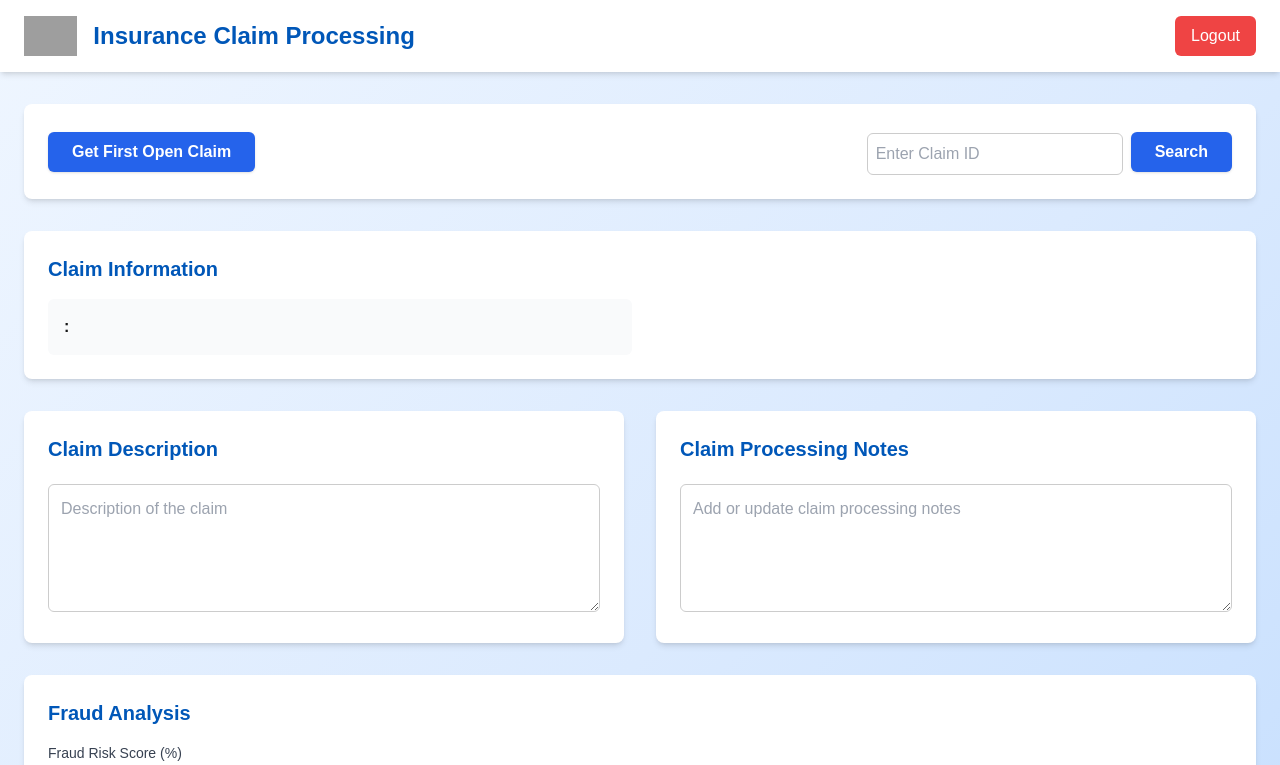
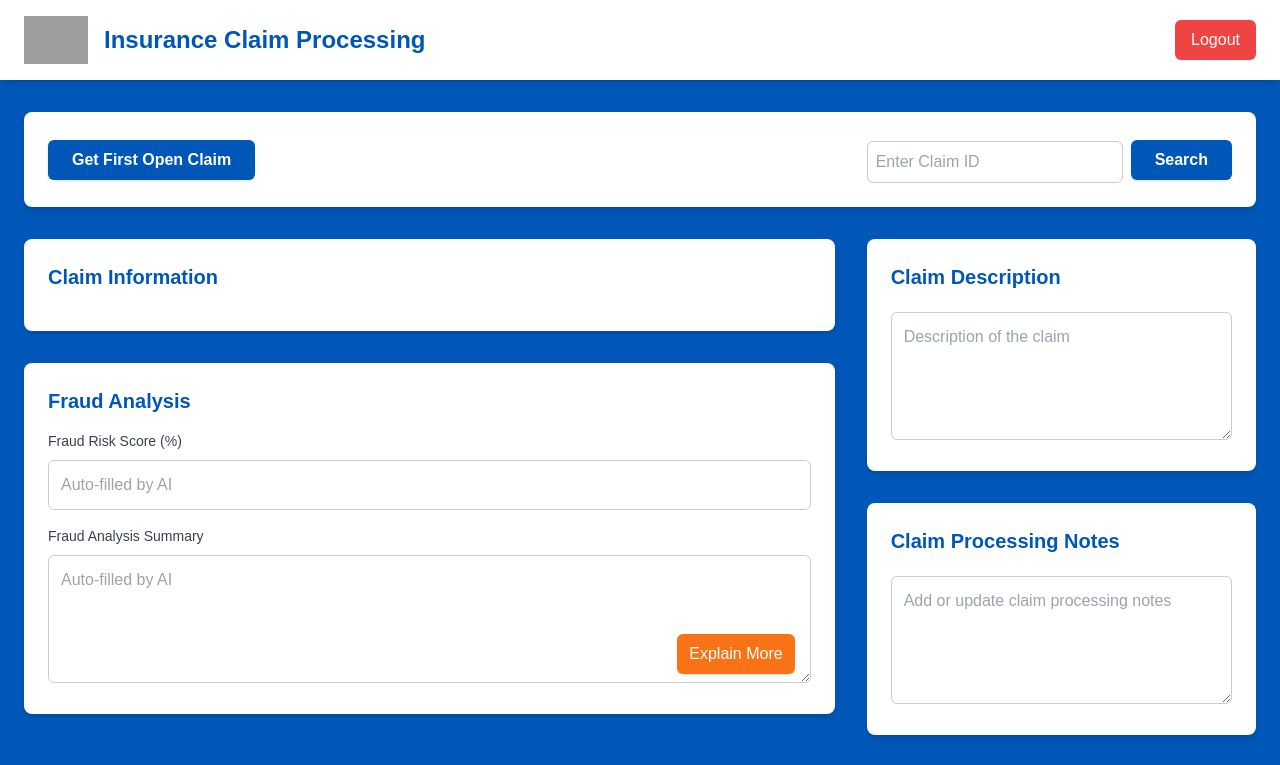
Before and after one commit to AlanDataPortfolio/ey-azure-fn-pipeline, a Next.js app in the folder src/webapp/: page / in a window 1280 px wide. Shown: the top 765 px of the page. Built offline with nearby package versions, Linux system fonts and the light colour scheme; sample sign-in values are in the browser's storage; grey boxes are pictures that could not be loaded.

Commit message:
#70 Simplicity Minimalist Version that Ninuri Liked

```diff
--- a/src/webapp/pages/index.js
+++ b/src/webapp/pages/index.js
@@ -5,7 +5,7 @@ export default function Home() {
   const [claimDetails, setClaimDetails] = useState('');
   const [fraudScore, setFraudScore] = useState('');
   const [fraudAnalysis, setFraudAnalysis] = useState('');
-  const [claimOutcome, setClaimOutcome] = useState('');
+  const [claimOutcome, setClaimOutcome] = useState('pending');
   const [claimNotes, setClaimNotes] = useState('');
   const [claimDescription, setClaimDescription] = useState('');
   const [claimId, setClaimId] = useState(null);
@@ -63,30 +63,7 @@ export default function Home() {
 
   const populateClaimDetails = (data) => {
     setClaimId(data.claimID);
-    setClaimDetails(
-      `Claim ID: ${data.claimID}\n` +
-      `First Name: ${data.firstName}\n` +
-      `Last Name: ${data.lastName}\n` +
-      `Claim Status: ${data.claimStatus}\n` +
-      `Claim Outcome: ${data.claimOutcome}\n` +
-      `Time as Customer: ${data.timeAsCustomer}\n` +
-      `Driver Age: ${data.driverAge}\n` +
-      `Insurance Access: ${data.insuranceAccess}\n` +
-      `Insurance Premium: ${data.insurancePremium}\n` +
-      `Driver Gender: ${data.driverGender}\n` +
-      `Education Level: ${data.educationLevel}\n` +
-      `Accident Type: ${data.accidentType}\n` +
-      `Incident Severity: ${data.incidentSeverity}\n` +
-      `Authorities Involved: ${data.authoritiesInvolved}\n` +
-      `Incident Time: ${data.incidentTime}\n` +
-      `Num Vehicles Involved: ${data.numVehiclesInvolved}\n` +
-      `Num Bodily Injuries: ${data.numBodilyInjuries}\n` +
-      `Police Report: ${data.policeReportBool}\n` +
-      `Total Claim Amount: ${data.totalClaimAmount}\n` +
-      `Vehicle Age: ${data.vehicleAge}\n` +
-      `Driver Experience: ${data.driverExperience}\n` +
-      `License Type: ${data.licenseType}\n`
-    );
+    setClaimDetails(data);
     setClaimOutcome(data.claimOutcome || 'pending');
     setClaimDescription(data.claimDescription || 'No description provided');
     setFraudScore(data.fraudChance || 'N/A');
@@ -177,12 +154,12 @@ export default function Home() {
   };
 
   return (
-    <div className="bg-gradient-to-br from-blue-50 via-blue-100 to-blue-200 min-h-screen">
+    <div className="bg-nrmaBlue min-h-screen">
       {/* Header */}
       <header className="bg-white shadow-md">
         <div className="max-w-7xl mx-auto px-6 py-4 flex justify-between items-center">
           <div className="flex items-center">
-            <img src="/nrma-logo.png" alt="NRMA Logo" className="h-10 w-auto" />
+            <img src="/nrma-logo.png" alt="NRMA Logo" className="h-12 w-auto" />
             <h1 className="text-2xl font-bold text-nrmaBlue ml-4">
               Insurance Claim Processing
             </h1>
@@ -204,7 +181,7 @@ export default function Home() {
             <button
               type="button"
               onClick={getFirstOpenClaim}
-              className="w-full md:w-auto mb-4 md:mb-0 px-6 py-2 bg-blue-600 text-white font-semibold rounded-md shadow hover:bg-blue-700 transition"
+              className="w-full md:w-auto mb-4 md:mb-0 px-6 py-2 bg-nrmaBlue text-white font-semibold rounded-md shadow hover:bg-blue-700 transition"
             >
               Get First Open Claim
             </button>
@@ -222,7 +199,7 @@ export default function Home() {
               <button
                 type="button"
                 onClick={getClaimById}
-                className="px-6 py-2 bg-blue-600 text-white font-semibold rounded-md shadow hover:bg-blue-700 transition"
+                className="px-6 py-2 bg-nrmaBlue text-white font-semibold rounded-md shadow hover:bg-blue-700 transition"
               >
                 Search
               </button>
@@ -230,53 +207,37 @@ export default function Home() {
           </div>
         </div>
 
+        {/* Main Grid */}
+        <div className="grid grid-cols-1 lg:grid-cols-3 gap-8">
+          {/* Left Column */}
+          <div className="lg:col-span-2 space-y-8">
             {/* Claim Information */}
-        <div className="bg-white shadow-md rounded-lg p-6 mb-8">
-          <h2 className="text-xl font-semibold text-nrmaBlue mb-4">Claim Information</h2>
-          <div className="grid grid-cols-1 md:grid-cols-2 gap-4">
-            {claimDetails.split('\n').map((line, index) => {
-              const [key, value] = line.split(':');
-              return (
-                <div key={index} className="bg-gray-50 p-4 rounded-md">
-                  <span className="font-semibold">{key}:</span> {value}
-                </div>
-              );
-            })}
-          </div>
-        </div>
-
-        {/* Claim Description and Notes */}
-        <div className="grid grid-cols-1 lg:grid-cols-2 gap-8">
-          {/* Claim Description */}
             <div className="bg-white shadow-md rounded-lg p-6">
-            <h2 className="text-xl font-semibold text-nrmaBlue mb-4">Claim Description</h2>
-            <textarea
-              id="claimDescription"
-              name="claimDescription"
-              value={claimDescription}
-              placeholder="Description of the claim"
-              className="input-field w-full h-32 p-3 border rounded-md"
-              readOnly
-            />
-          </div>
-
-          {/* Claim Notes */}
-          <div className="bg-white shadow-md rounded-lg p-6">
-            <h2 className="text-xl font-semibold text-nrmaBlue mb-4">Claim Processing Notes</h2>
-            <textarea
-              id="claimNotes"
-              name="claimNotes"
-              value={claimNotes}
-              onChange={(e) => setClaimNotes(e.target.value)}
-              placeholder="Add or update claim processing notes"
-              className="input-field w-full h-32 p-3 border rounded-md"
-            />
+              <h2 className="text-xl font-semibold text-nrmaBlue mb-4">
+                Claim Information
+              </h2>
+              <div className="max-h-96 overflow-y-auto">
+                <table className="min-w-full divide-y divide-gray-200">
+                  <tbody className="divide-y divide-gray-200">
+                    {claimDetails &&
+                      Object.entries(claimDetails).map(([key, value], index) => (
+                        <tr key={index}>
+                          <td className="px-4 py-2 font-medium text-gray-700 capitalize">
+                            {key.replace(/([A-Z])/g, ' $1')}
+                          </td>
+                          <td className="px-4 py-2 text-gray-600">{value}</td>
+                        </tr>
+                      ))}
+                  </tbody>
+                </table>
               </div>
             </div>
 
             {/* Fraud Analysis */}
-        <div className="bg-white shadow-md rounded-lg p-6 mt-8">
-          <h2 className="text-xl font-semibold text-nrmaBlue mb-4">Fraud Analysis</h2>
+            <div className="bg-white shadow-md rounded-lg p-6">
+              <h2 className="text-xl font-semibold text-nrmaBlue mb-4">
+                Fraud Analysis
+              </h2>
               <div className="mb-4">
                 <label
                   htmlFor="fraudScore"
@@ -317,9 +278,40 @@ export default function Home() {
                 </button>
               </div>
             </div>
+          </div>
 
-        {/* Claim Outcome and Actions */}
-        <div className="grid grid-cols-1 lg:grid-cols-2 gap-8 mt-8">
+          {/* Right Column */}
+          <div className="space-y-8">
+            {/* Claim Description */}
+            <div className="bg-white shadow-md rounded-lg p-6">
+              <h2 className="text-xl font-semibold text-nrmaBlue mb-4">
+                Claim Description
+              </h2>
+              <textarea
+                id="claimDescription"
+                name="claimDescription"
+                value={claimDescription}
+                placeholder="Description of the claim"
+                className="input-field w-full h-32 p-3 border rounded-md"
+                readOnly
+              />
+            </div>
+
+            {/* Claim Notes */}
+            <div className="bg-white shadow-md rounded-lg p-6">
+              <h2 className="text-xl font-semibold text-nrmaBlue mb-4">
+                Claim Processing Notes
+              </h2>
+              <textarea
+                id="claimNotes"
+                name="claimNotes"
+                value={claimNotes}
+                onChange={(e) => setClaimNotes(e.target.value)}
+                placeholder="Add or update claim processing notes"
+                className="input-field w-full h-32 p-3 border rounded-md"
+              />
+            </div>
+
             {/* Claim Outcome */}
             <div className="bg-white shadow-md rounded-lg p-6">
               <label
@@ -343,7 +335,7 @@ export default function Home() {
             </div>
 
             {/* Action Buttons */}
-          <div className="flex flex-col justify-center space-y-4">
+            <div className="flex flex-col space-y-4">
               <button
                 type="button"
                 onClick={closeCase}
@@ -360,6 +352,7 @@ export default function Home() {
               </button>
             </div>
           </div>
+        </div>
       </main>
 
       {/* Footer */}
```
Lines whose indentation alone changed are shown as unchanged.
